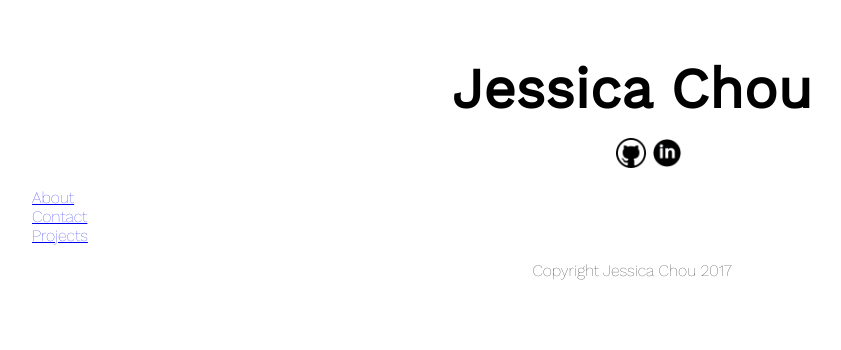
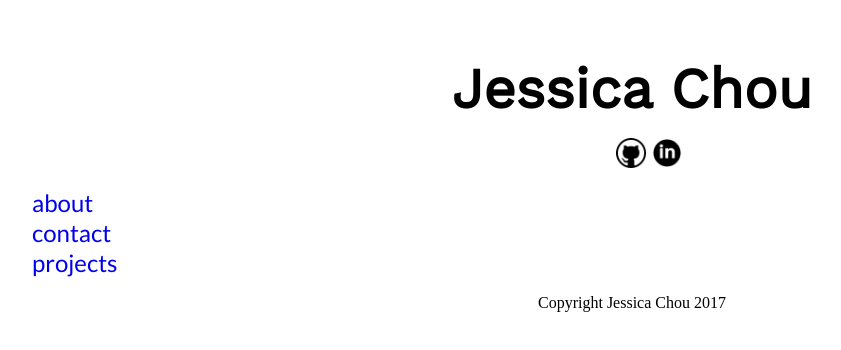
Before and after one commit to j4chou/portfolio, a React app: page / in a window 1280 px wide. Shown: the whole page, without its empty margins (8-849 px from the left). Built offline with nearby package versions, Linux system fonts and the light colour scheme.

Commit message:
Change fonts

```diff
--- a/src/client/components/App.js
+++ b/src/client/components/App.js
@@ -21,14 +21,13 @@ class App extends Component {
         return <Contact />;
       case '/projects':
         return <Projects />;
-      default:
-        return <Home />;
     }
   }
   render() {
     return (
       <div className="App">
         <main>
+        <Home />
           <div>
             { this.renderMainContent() }
           </div>
--- a/src/client/components/Header/styles.scss
+++ b/src/client/components/Header/styles.scss
@@ -3,7 +3,7 @@
 .name {
   font-family: $header-font;
   font-size: 56px;
-  font-weight: 600;
+  font-weight: $bold;
   height: 100%;
   margin-top: 1em;
   position: relative;
--- a/src/client/components/Nav/styles.scss
+++ b/src/client/components/Nav/styles.scss
@@ -1,6 +1,17 @@
+@import '../../styles/variables.scss';
+
 .nav-link {
+  font-size: 24px;
   list-style-type: none;
-  &.nav-link-active {
-    font-weight: 600;
+
+  > a {
+    font-family: $link-font;
+    text-decoration: none;
+    text-transform: lowercase;
   }
 }
+
+.nav-link-active > a {
+  // text-transform: lowercase;
+  font-family: $link-font-active;
+}
--- a/src/client/styles/base.scss
+++ b/src/client/styles/base.scss
@@ -7,8 +7,20 @@
 }
 
 @font-face {
-  font-family: 'Work Sans Thin';
-  src: url('./fonts/WorkSans-Thin.ttf');
+  font-family: 'Lato';
+  src: url('./fonts/Lato-Regular.ttf');
+  font-style: normal;
+}
+
+@font-face {
+  font-family: 'Lato Light';
+  src: url('./fonts/Lato-Light.ttf');
+  font-style: normal;
+}
+
+@font-face {
+  font-family: 'Lato Bold';
+  src: url('./fonts/Lato-Bold.ttf');
   font-style: normal;
 }
 
@@ -18,7 +30,7 @@ html {
 }
 
 body {
-  font-family: $body-font;
+  // font-family: $body-font;
   margin: 0;
   height: 100%;
   width: 100%;
--- a/src/client/styles/variables.scss
+++ b/src/client/styles/variables.scss
@@ -1,3 +1,9 @@
 // font face
 $header-font: 'Work Sans';
-$body-font: 'Work Sans Thin';
+$link-font: 'Lato';
+$link-font-active: 'Lato Bold';
+
+
+// font weights
+$regular: 200;
+$bold: 600;
```
Also changed, not shown: src/client/components/Nav/styles.css, src/client/styles/base.css, src/client/styles/fonts/Lato-Bold.ttf (added), src/client/styles/fonts/Lato-Light.ttf (added), src/client/styles/fonts/Lato-Regular.ttf (added), src/client/styles/fonts/WorkSans-SemiBold.ttf (deleted), src/client/styles/fonts/WorkSans-Thin.ttf (deleted).
